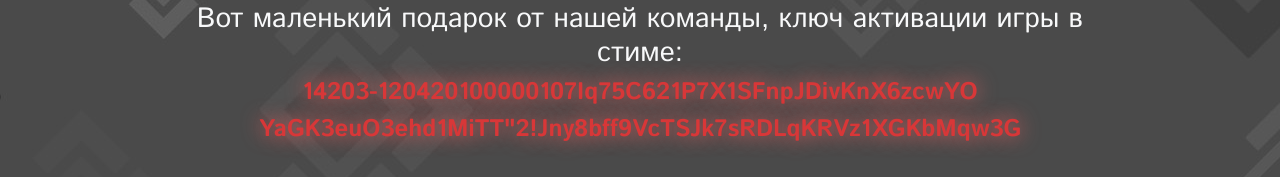
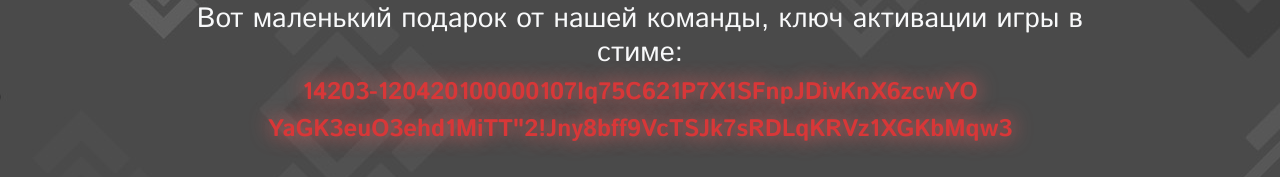
Before and after one commit to pogrammeest/ikigear, a Django app: page /ikiwinner/ in a window 1280 px wide. Shown: the part 395-572 px from the top of the page. Run offline with Django 3.2, Linux system fonts and the light colour scheme; some libraries are stand-ins or nearby versions.

Commit message:
Some update

```diff
--- a/gamma/settings.py
+++ b/gamma/settings.py
@@ -26,8 +26,7 @@
 
 # SECURITY WARNING: don't run with debug turned on in production!
 # DEBUG = True
-DEBUG = bool(os.environ.get('DEBUG_VALUE') == 'True')
-
+DEBUG = True #bool(os.environ.get('DEBUG_VALUE') == 'True')
 ALLOWED_HOSTS = ['ikigear.herokuapp.com']
 
 # Application definition
--- a/news/admin.py
+++ b/news/admin.py
@@ -1,13 +1,11 @@
 from django.contrib import admin
 from django_summernote.admin import SummernoteModelAdmin
-
 
 from .models import *
 
 
 class NewsAdmin(SummernoteModelAdmin):
-    summernote_fields = ('body',)
-
+    summernote_fields = ('body')
 
 
 admin.site.register(Post, NewsAdmin)
--- a/news/templates/working/ikiwinner.html
+++ b/news/templates/working/ikiwinner.html
@@ -11,7 +11,7 @@
                     <h3 class="text-center text-light">  Видимо, раз ты его читаешь, ты смог разгадать небольшую загадку от программиста нашего проекта(то есть меня), с чем ikigear crew тебя с радостью и поздравляет.Этот конкурс был очень важен, ведь это новое десятилетие на которое мы строим большие планы. Надеемся продолжить радовать тебя в новом году!</h3>
                     <h3 class="text-center text-light"> Вот маленький подарок от нашей команды, ключ активации игры в стиме:</h3>
                     <h4 class="text-center text-light" style="font-weight: bold; color: #D83738 !important; text-shadow:0 0 20px #F66665;">  14203-120420100000107Iq75C621P7X1SFnpJDivKnX6zcwYO</h4>
-                    <h4 class="text-center text-light" style="font-weight: bold; color: #D83738 !important; text-shadow:0 0 20px #F66665;" > YaGK3euO3ehd1MiTT"2!Jny8bff9VcTSJk7sRDLqKRVz1XGKbMqw3G</h4>
+                    <h4 class="text-center text-light" style="font-weight: bold; color: #D83738 !important; text-shadow:0 0 20px #F66665;" > YaGK3euO3ehd1MiTT"2!Jny8bff9VcTSJk7sRDLqKRVz1XGKbMqw3</h4>
 
                 </div>
                 <div class="col-md-8 offset-md-2 pb-4">
```
Also changed, not shown: requirements.txt (+28 -26 lines), 1 other file.
